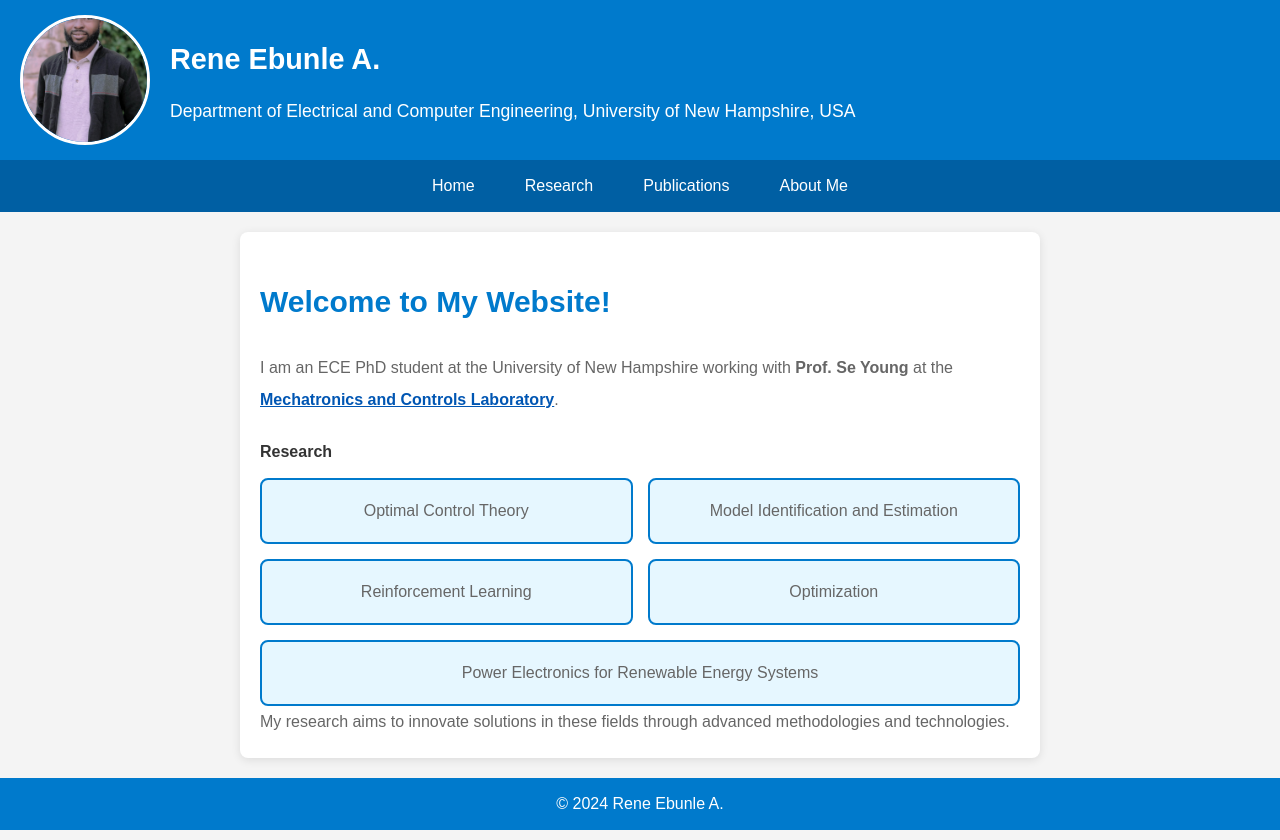
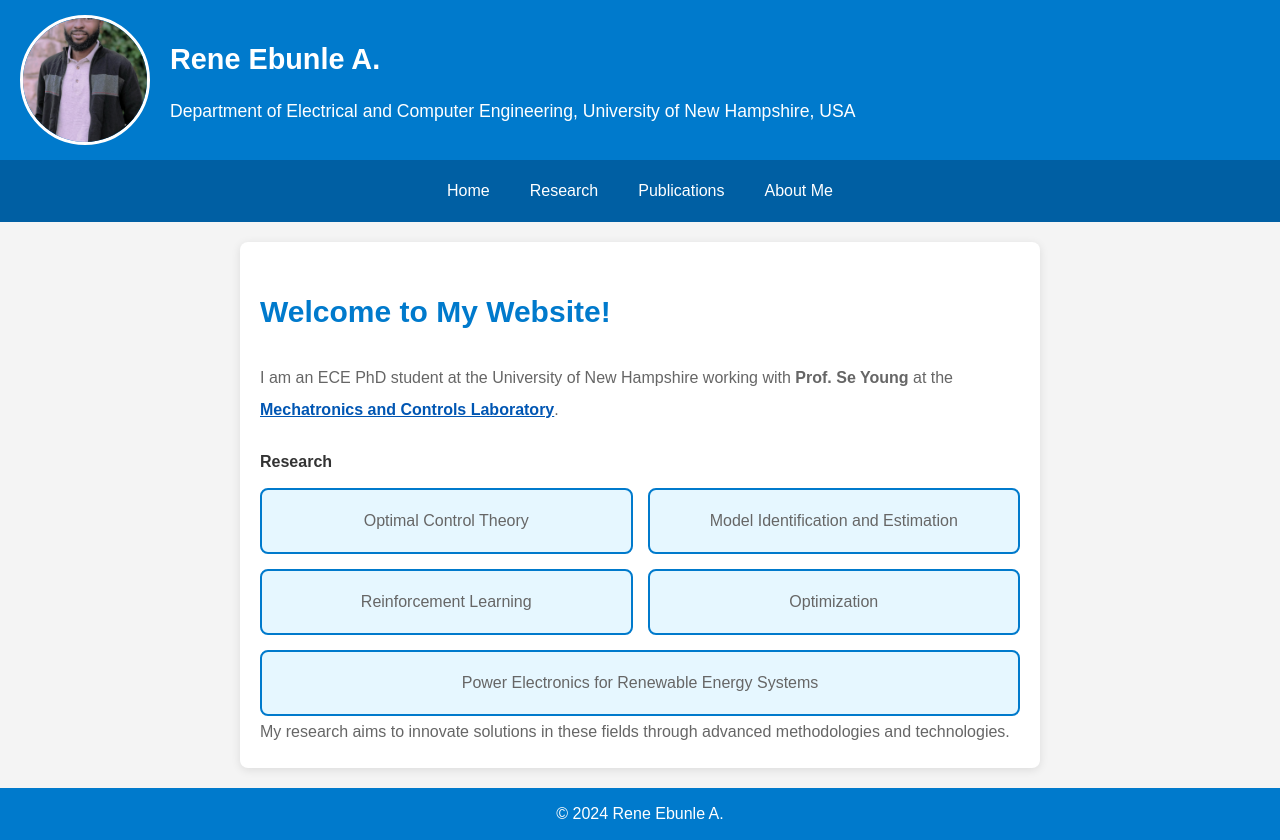
Before and after one commit to ebunle/ebunle.github.io, a plain HTML site: page index.html in a window 1280 px wide. Drawn offline with Linux system fonts and the light colour scheme.

Commit message:
Update styles.css

```diff
--- a/styles.css
+++ b/styles.css
@@ -73,7 +73,7 @@ nav ul {
 }
 
 nav ul li {
-    margin: 0 15px;
+   margin: 5px 10px; /* Smaller margins for mobile */
 }
 
 nav ul li a {
```
